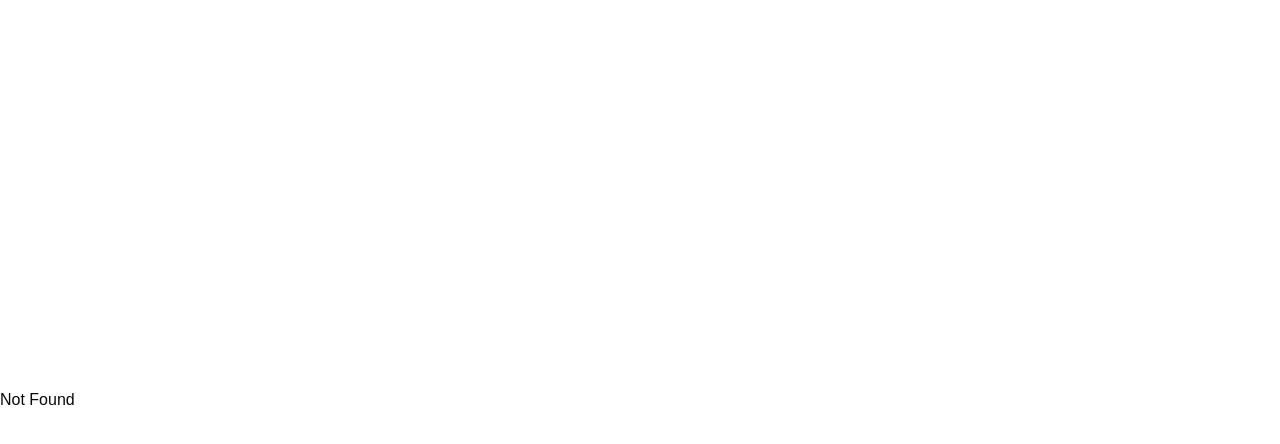
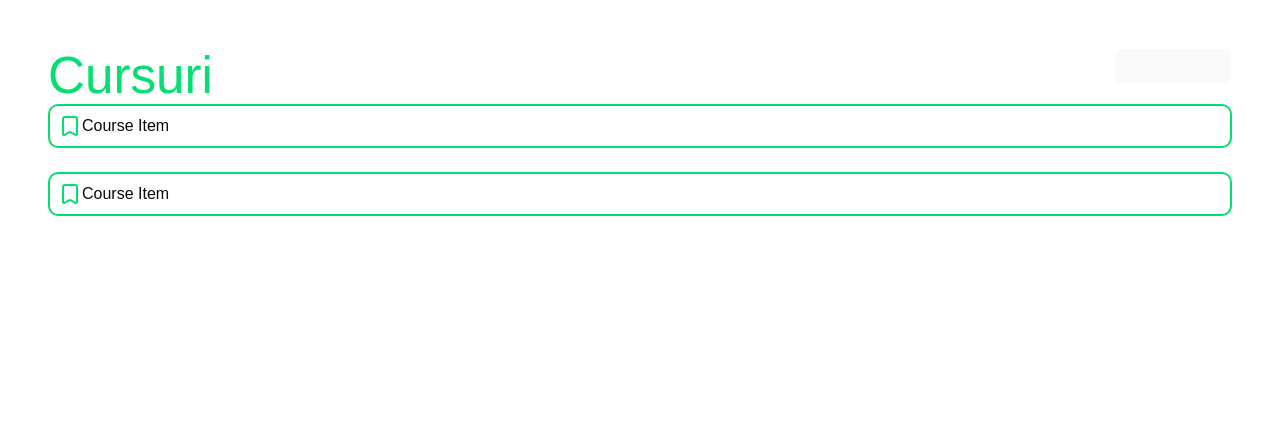
Before and after one commit to vmaria12/Internship-2026, a React (Vite) app in the folder fe/fe/: page /courses in a window 1280 px wide. Shown: the top 444 px of the page. Built offline with nearby package versions, Linux system fonts and the light colour scheme.

Commit message:
FE: course page

```diff
--- a/fe/fe/src/App.tsx
+++ b/fe/fe/src/App.tsx
@@ -4,6 +4,7 @@ import { createRouter, RouterProvider, createRoute } from "@tanstack/react-route
 import { Route as rootRoute } from "./root";
 import Welcome from "@/app/welcome/welcome";
 import { coursantRoute } from './app/coursant/layout';
+import { courseRoute } from './app/course/layout';
 
 export const queryClient = new QueryClient();
 
@@ -13,7 +14,7 @@ export const welcomeRoute = createRoute({
     component: Welcome,
 })
 
-const routeTree = rootRoute.addChildren([welcomeRoute, coursantRoute])
+const routeTree = rootRoute.addChildren([welcomeRoute, coursantRoute, courseRoute])
 
 const router = createRouter({
     routeTree,
--- a/fe/fe/src/app/coursant/features/coursant-grid.tsx
+++ b/fe/fe/src/app/coursant/features/coursant-grid.tsx
@@ -1,7 +1,7 @@
 import { Card, CardFooter, CardHeader, CardTitle } from "@/components/ui/card";
 import type { Coursant } from "../types/coursant";
 import useGetAllCoursants from "@/app/api/coursant/get-all-coursants";
-import { Cake } from "lucide-react";
+import { Cake, Link } from "lucide-react";
 import { Avatar, AvatarFallback } from "@radix-ui/react-avatar";
 import { getInitials } from "../utils/coursant-initials";
 import DeleteCoursantDialog from "./delete-coursant-dialog";
@@ -14,6 +14,7 @@ const CoursantGrid = () => {
     <div >
         <Spinner />
     </div>;
+
     if (isError) return <div>Error</div>;
     return (
         <div className="grid grid-cols-2 gap-4">
--- /dev/null
+++ b/fe/fe/src/app/course/features/course-item.tsx
@@ -0,0 +1,12 @@
+import { Bookmark } from "lucide-react";
+
+const CourseItem = () => {
+    return (
+        <div className="border-2 border-green-400 rounded-lg p-2 flex flex-row">
+            <Bookmark className="text-green-400" />
+            <h6>Course Item</h6>
+        </div>
+    );
+};
+
+export default CourseItem;
--- /dev/null
+++ b/fe/fe/src/app/course/features/course-list.tsx
@@ -0,0 +1,12 @@
+import CourseItem from "./course-item";
+
+const CourseList = () => {
+    return (
+        <div className="flex flex-col gap-6">
+            <CourseItem key={1} />
+            <CourseItem key={2} />
+        </div>
+    );
+};
+
+export default CourseList;
--- a/fe/fe/src/app/course/layout.tsx
+++ b/fe/fe/src/app/course/layout.tsx
@@ -0,0 +1,27 @@
+import { createRoute } from "@tanstack/react-router";
+import { Route as rootRoute } from "@/root"
+import CourseList from "./features/course-list";
+import { Button } from "@/components/ui/button";
+import { Plus } from "lucide-react";
+
+const CourseLayout = () => {
+    return (
+        <div className="w-screen h-screen  p-12 ">
+            <div className="flex justify-between">
+                <h1 className="text-green-400 ">Cursuri</h1>
+                <Button><Plus />Adaugă</Button>
+            </div>
+
+            <CourseList />
+        </div>
+    );
+};
+
+
+export const courseRoute = createRoute({
+    getParentRoute: () => rootRoute,
+    path: '/courses',
+    component: CourseLayout,
+})
+
+export default CourseLayout;
--- a/fe/fe/src/app/welcome/welcome-action.tsx
+++ b/fe/fe/src/app/welcome/welcome-action.tsx
@@ -4,25 +4,28 @@ import { BookOpen, CircleUser, LayoutGrid } from "lucide-react"
 
 const WelcomeAction = () => {
     return (
-        <div className="grid grid-cols-3 gap-4">
-            <Card className="p-2">
+        <div className="grid grid-cols-3 gap-4" >
             <Link to="/coursants">
+                <Card className="p-2 ">
                     <h2 className="text-blue-400 font-semibold">Cursant</h2>
                     <CircleUser className="size-12 text-blue-400" />
-                    <p>Adaugă, editează sau șterge cursanți</p>
+                    <p className="text-blue-400">Adaugă, editează sau șterge cursanți</p>
+                </Card>
             </Link>
-            </Card>
+
+            <Link to="/courses">
                 <Card className="p-2">
                     <h2 className="font-bold text-green-400">Cursuri</h2>
                     <BookOpen className="size-12 text-green-400" />
-                <p>Adaugă, editează sau șterge cursuri pentru un cursant</p>
+                    <p className="text-green-400">Adaugă, editează sau șterge cursuri pentru un cursant</p>
                 </Card>
+            </Link>
             <Card className="p-2">
                 <h2 className="text-red-400 font-normal">Lecții</h2>
                 <LayoutGrid className="size-12 text-red-400" />
-                <p>Adaugă, editează sau șterge lecții pentru un curs</p>
+                <p className="text-red-400">Adaugă, editează sau șterge lecții pentru un curs</p>
             </Card>
-        </div>
+        </div >
     )
 }
 
```
Lines whose indentation alone changed are shown as unchanged.
